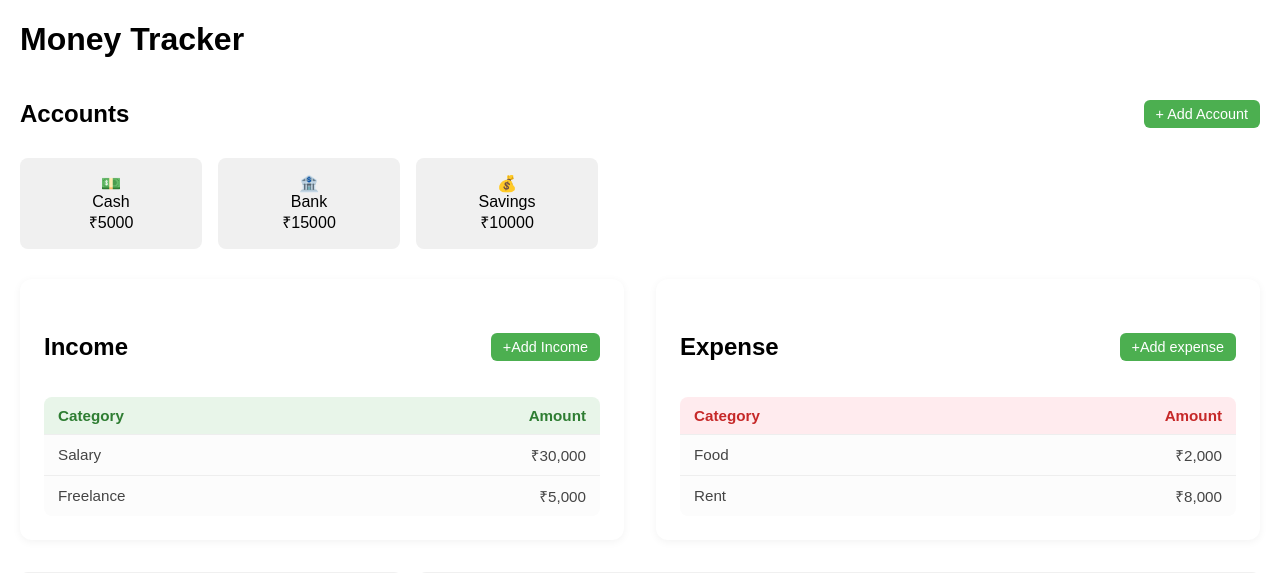
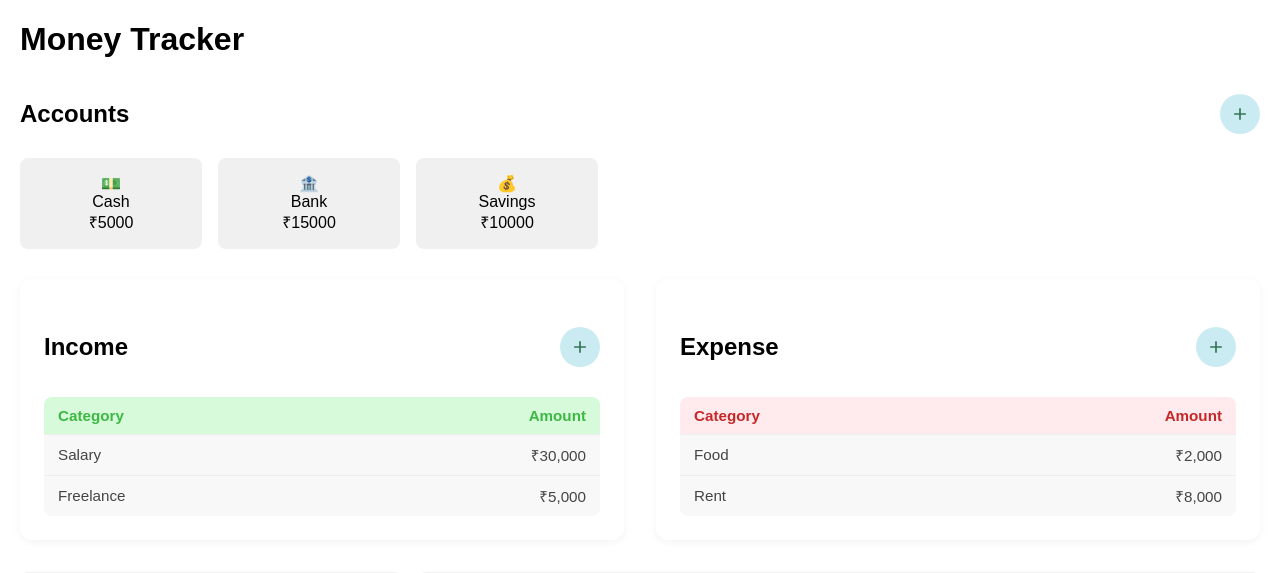
Before and after one commit to ibnu-umer/money-tracker, a Django app: page / in a window 1280 px wide. Shown: the top 573 px of the page. Run offline with Django 5.2, Linux system fonts and the light colour scheme.

Commit message:
Enhanced '+ Add' button with hover-expand animation

```diff
--- a/tracker/static/tracker/style.css
+++ b/tracker/static/tracker/style.css
@@ -3,6 +3,11 @@ body {
     font-family: sans-serif;
     margin: 20px;
 }
+
+.icon-svg {
+    filter: invert(36%) sepia(64%) saturate(363%) hue-rotate(100deg) brightness(90%) contrast(85%);
+}
+
 
 /* Account Scroll Section */
 .account-scroll {
@@ -44,18 +49,46 @@ body {
     margin: 10px 0;
 }
 
-.add-btn {
-    background-color: #4CAF50;
-    color: white;
+.add-btn-expandable {
+    display: flex;
+    align-items: center;
+    gap: 8px;
+    overflow: hidden;
+    white-space: nowrap;
+    background-color: #cbebf3;
+    color: rgb(0, 0, 0);
     border: none;
-    padding: 6px 12px;
-    border-radius: 6px;
+    padding: 10px;
+    border-radius: 20px;
+    font-size: 0.95rem;
     cursor: pointer;
-    font-size: 0.9rem;
+    transition: width 0.3s ease, background-color 0.3s;
+    width: 40px;
+    position: relative;
 }
 
-.add-btn:hover {
-    background-color: #45a049;
+.add-btn-expandable:hover {
+    width: 140px; /* expanded width */
+    background-color: #cbebf3;
+}
+
+.add-btn-expandable .icon-svg {
+    width: 20px;
+    height: 20px;
+}
+
+.add-btn-expandable .label {
+    opacity: 0;
+    transition: opacity 0.2s ease;
+}
+
+.add-btn-expandable:hover .label {
+    opacity: 1;
+}
+
+.icon-svg {
+    width: 24px;   /* Change this to your desired size */
+    height: 24px;
 }
 
 /* Tables */
@@ -80,7 +113,7 @@ th {
 }
 
 td {
-    background-color: #fcfcfc;
+    background-color: #f8f8f8;
     color: #444;
     border-top: 1px solid #eee;
 }
@@ -100,8 +133,8 @@ table td:last-child {
 
 /* Income / Expense Table Color Themes */
 .income-table th {
-    background-color: #e8f5e9;
-    color: #2e7d32;
+    background-color: #d7fada;
+    color: #3eb844;
 }
 
 .expense-table th {
--- a/tracker/templates/tracker/home.html
+++ b/tracker/templates/tracker/home.html
@@ -13,7 +13,10 @@
     <!-- Accounts block -->
     <div class="box-header">
         <h2>Accounts</h2>
-        <button class="add-btn">+ Add Account</button>
+        <button class="add-btn-expandable">
+            <img src="{% static 'tracker/icons/add-icon.svg' %}" alt="Add" class="icon-svg">
+            <span class="label">Add Account</span>
+        </button>
     </div>
 
     <!-- Horizontal Scrollable Block -->
@@ -28,7 +31,11 @@
         <div class="box">
             <div class="box-header">
                 <h2>Income</h2>
-                <button class="add-btn">+Add Income</button>
+                <button class="add-btn-expandable">
+                    <img src="{% static 'tracker/icons/add-icon.svg' %}" alt="Add" class="icon-svg">
+                    <span class="label">Add Income</span>
+                </button>
+
             </div>
 
             <table class="income-table">
@@ -41,7 +48,10 @@
         <div class="box">
             <div class="box-header">
                 <h2>Expense</h2>
-                <button class="add-btn">+Add expense</button>
+                <button class="add-btn-expandable">
+                    <img src="{% static 'tracker/icons/add-icon.svg' %}" alt="Add" class="icon-svg">
+                    <span class="label">Add Expense</span>
+                </button>
             </div>
 
             <table class="expense-table">
```
Also changed, not shown: tracker/static/tracker/icons/add-icon.svg (added).
